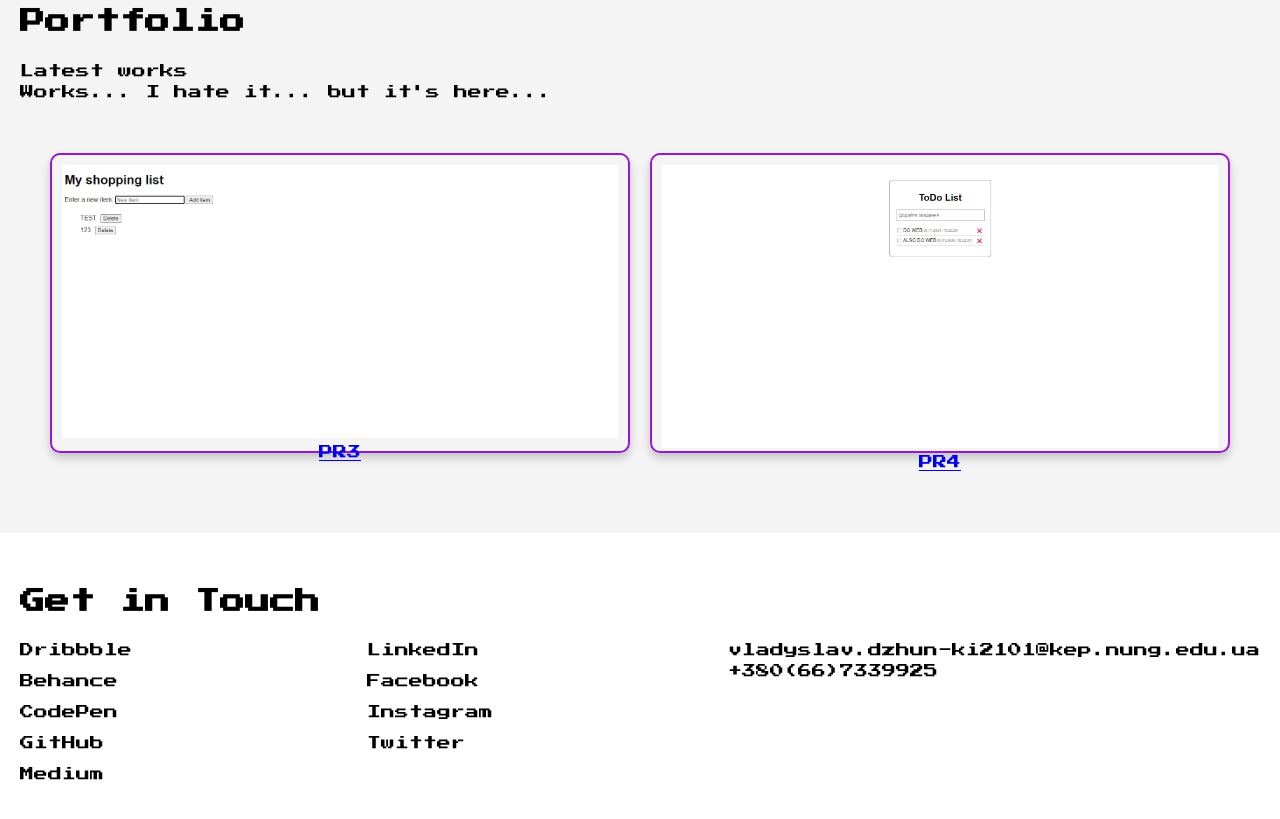
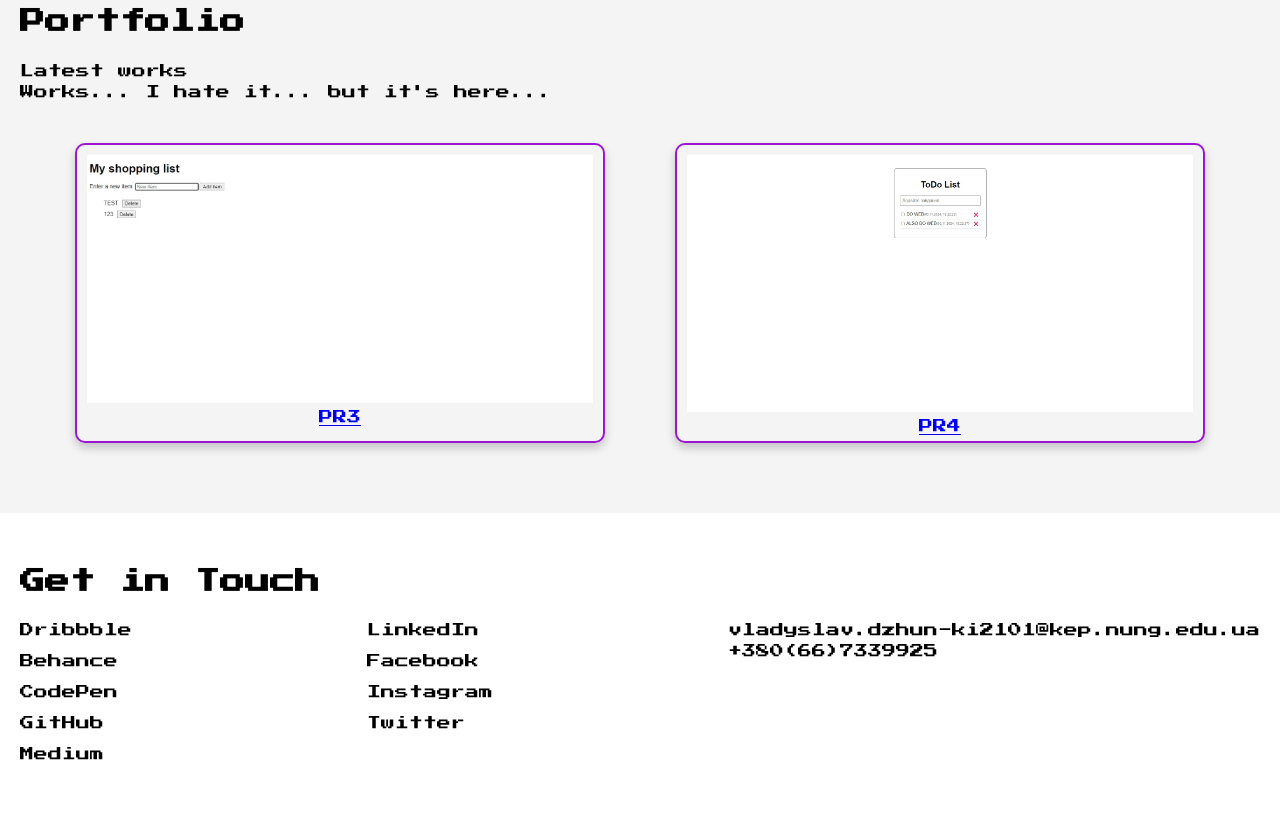
Before and after one commit to RenonDK/RenonDK.github.io, a plain HTML site: page index.html in a window 1280 px wide. Shown: the part 1625-2444 px from the top of the page. Drawn offline with Linux system fonts and the light colour scheme.

Commit message:
Update styles.css

```diff
--- a/styles/styles.css
+++ b/styles/styles.css
@@ -137,9 +137,6 @@ body {
   padding: 10px;
   box-shadow: 0px 5px 10px rgba(0, 0, 0, 0.2);
   transition: transform 0.3s ease-in-out;
-  flex: 2;
-  margin: 10px;
-}
 }
 
 .image-block:hover {
```
